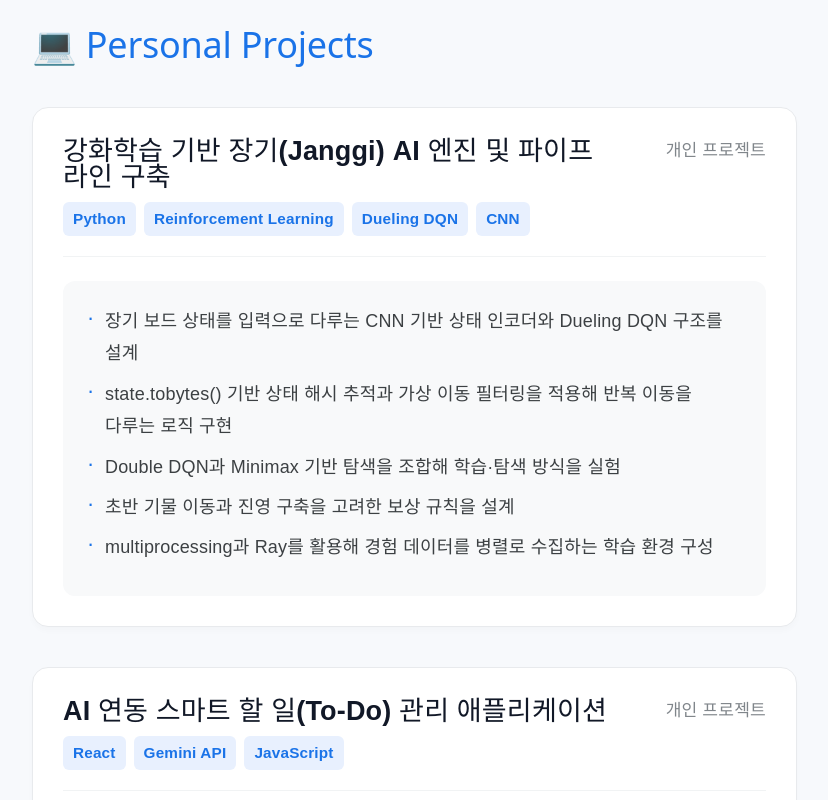
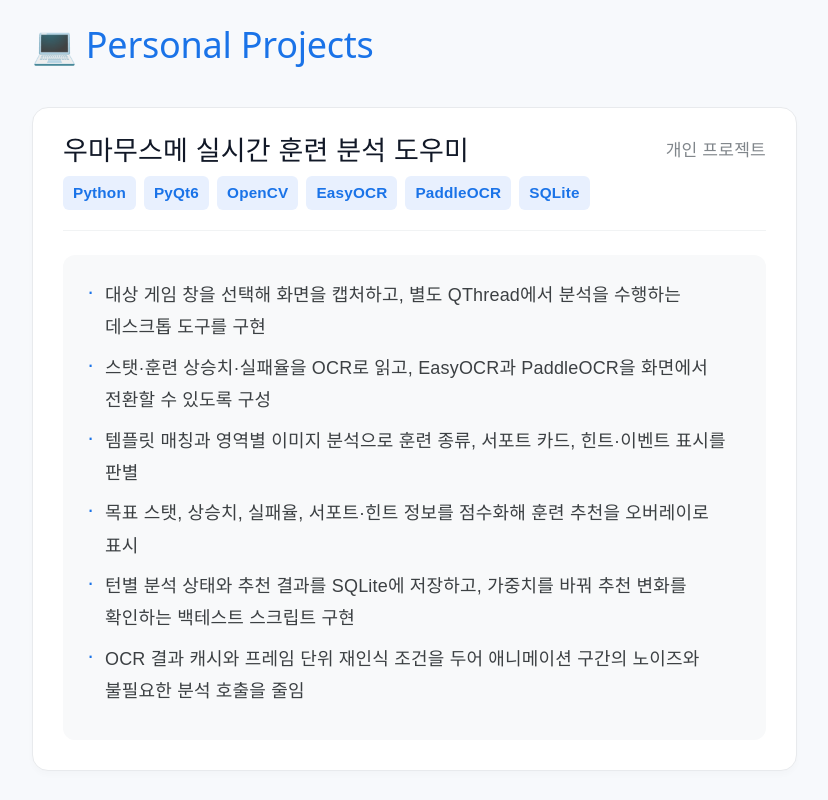
Before and after one commit to Esferansa/Esferansa.github.io, a React (Vite) app: page / in a window 1280 px wide. Shown: the part 3880-4680 px from the top of the page, without its empty margins (439-1267 px from the left). Built offline with nearby package versions, Linux system fonts and the light colour scheme.

Commit message:
add umamusume helper portfolio project

```diff
--- a/src/components/Projects.tsx
+++ b/src/components/Projects.tsx
@@ -9,6 +9,19 @@ interface PersonalProject {
 
 // 개인 프로젝트에서 직접 다룬 기술과 구현 내용을 기록합니다.
 const projectData: PersonalProject[] = [
+  {
+    title: "우마무스메 실시간 훈련 분석 도우미",
+    period: "개인 프로젝트",
+    techStack: ["Python", "PyQt6", "OpenCV", "EasyOCR", "PaddleOCR", "SQLite"],
+    description: [
+      "대상 게임 창을 선택해 화면을 캡처하고, 별도 QThread에서 분석을 수행하는 데스크톱 도구를 구현",
+      "스탯·훈련 상승치·실패율을 OCR로 읽고, EasyOCR과 PaddleOCR을 화면에서 전환할 수 있도록 구성",
+      "템플릿 매칭과 영역별 이미지 분석으로 훈련 종류, 서포트 카드, 힌트·이벤트 표시를 판별",
+      "목표 스탯, 상승치, 실패율, 서포트·힌트 정보를 점수화해 훈련 추천을 오버레이로 표시",
+      "턴별 분석 상태와 추천 결과를 SQLite에 저장하고, 가중치를 바꿔 추천 변화를 확인하는 백테스트 스크립트 구현",
+      "OCR 결과 캐시와 프레임 단위 재인식 조건을 두어 애니메이션 구간의 노이즈와 불필요한 분석 호출을 줄임"
+    ]
+  },
   {
     title: "강화학습 기반 장기(Janggi) AI 엔진 및 파이프라인 구축",
     period: "개인 프로젝트",
```
